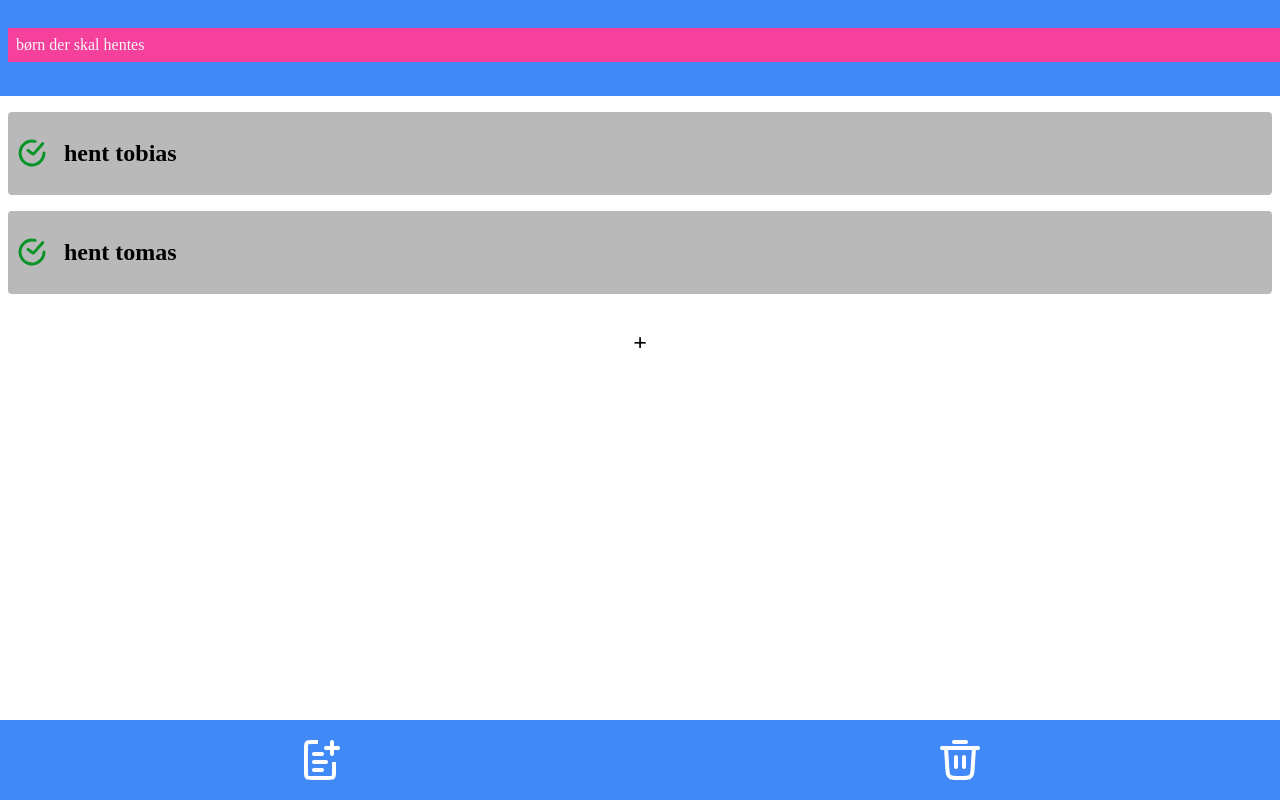
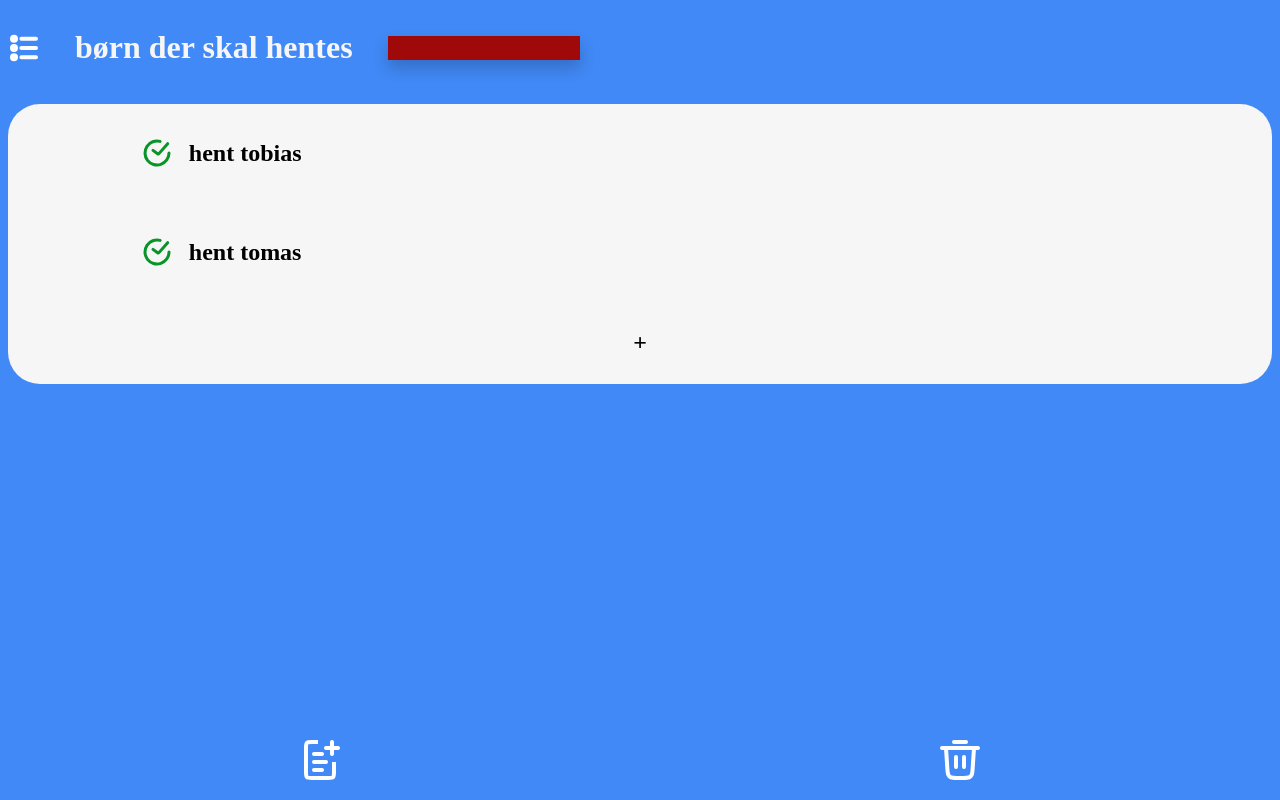
Before and after one commit to techcollege-hf/to-do-app, a plain HTML site: page index.html in a window 1280 px wide. Both pictures are taken after a click on the icon 24 px from the left and 47 px from the top of the page. Shown: the top 800 px of the page. Drawn offline with Linux system fonts and the light colour scheme.

Commit message:
some change
yep cant remember

```diff
--- a/assets/css/site.css
+++ b/assets/css/site.css
@@ -1,57 +1,60 @@
-:root{
-    --Accent-color:#4189F6;
-    --inverted-text:#F6F6F6;
-    --text-color:#000000;
-    --element-bg:#B9B9B9;
+:root {
+  --Accent-color: #4189f6;
+  --inverted-text: #f6f6f6;
+  --text-color: #000000;
+  --element-bg: #b9b9b9;
 }
 
-body{
+body {
   width: 100%;
- height: 100dvh;
+
   margin: 0px;
   padding: 0px;
   display: flex;
   flex-direction: column;
+  background: var(--Accent, #4189f6);
+  position: relative;
 }
 
-header{
+header {
   width: 100%;
   display: inline-flex;
   padding: 8px;
   align-items: center;
   gap: 35px;
   color: var(--inverted-text);
-background: var(--Accent, #4189F6);
+  background: var(--Accent, #4189f6);
 }
 
-#mainList{
+#mainList {
   display: flex;
+
   margin: 8px;
   padding: 8px;
   flex-direction: column;
   align-items: center;
   gap: 16px;
+  background-color: var(--inverted-text);
+  border-radius: 32px;
 }
 
-.listElement{
+.listElement {
   display: flex;
-width: 100%;
+  width: 80%;
 
   padding: 8px;
   align-items: center;
   gap: 16px;
-
   border-radius: 4px;
-background: var(--element-bg);
+  /*   background: var(--element-bg); */
   color: var(--text-color);
 }
 
-.listElement svg path{
+.listElement svg path {
   stroke: rgb(8, 148, 38);
 }
 
-
-footer{
+footer {
   position: fixed;
   bottom: 0;
   width: 100%;
@@ -60,21 +63,24 @@ display: flex;
   justify-content: space-around;
   align-items: center;
 
-background: #4189F6;
-
-
+  background: #4189f6;
 }
 
-#listMenu{
+#listMenu {
   display: block;
-    position: absolute;
-    top: 28px;
-    background: #4189F6;
-    background: #f6419c;
-    width: 100%;
-    padding: 8px;
+  position: relative;
 }
 
-footer svg{
+.listMenuContent {
+  /*  display: none; */
+
+  background-color: #9f0909;
+  min-width: 160px;
+  box-shadow: 0px 8px 16px 0px rgba(0, 0, 0, 0.2);
+  padding: 12px 16px;
+  z-index: 1;
+}
+
+footer svg {
   margin: 16px 0px;
 }
--- a/assets/js/site.js
+++ b/assets/js/site.js
@@ -1,10 +1,10 @@
 // write cool JS hwere!!
 
-let todoLists=[]
+let todoLists = []
 
-let activeTodoList={
+let activeTodoList = {
     name: "børn der skal hentes",
-    items:['hent tobias', 'hent tomas']
+    items: ['hent tobias', 'hent tomas']
 }
 
 // statics
@@ -24,7 +24,7 @@ showListButton.addEventListener('click', showListMenu)
 
 initApp()
 
-function initApp(){
+function initApp() {
     // skift ud med load fra local storage
     todoLists.push(activeTodoList)
 
@@ -34,74 +34,83 @@ function initApp(){
 
 
 
-function listCallback(event){
-    console.log(event.currentTarget.dataset.index);
-    let index = event.currentTarget.dataset.index
-    let item = activeTodoList.items[index]
-    activeTodoList.items.splice(index,1)
-    renderTodoLists()
+function listCallback(event) {
+
+    console.log(event);
+    let menu = document.getElementById('menuContent')
+    menu.style.display = null
+
+    //console.log(event.currentTarget.dataset.index);
+    /*   let index = event.currentTarget.dataset.index
+      let item = activeTodoList.items[index]
+      activeTodoList.items.splice(index, 1)
+      renderTodoLists() */
 }
 
-function newItem(){
+function newItem() {
     let item = prompt("ny opgave")
-    if(item!=null && item!=''){
+    if (item != null && item != '') {
         activeTodoList.items.push(item)
         renderTodoLists()
     }
 
 }
 
-function newList(){
+function newList() {
     let newList = prompt("ny liste")
 
-    if(newList!=null && newList!=''){
+    if (newList != null && newList != '') {
 
-        activeTodoList={
-            name:newList,
-            items:[]
+        activeTodoList = {
+            name: newList,
+            items: []
         }
         renderTodoLists()
     }
 
 }
 
-function deleteList(event){
+function deleteList(event) {
     let index = event.currentTarget.dataset.index
-    todoLists.splice(index,1)
+    todoLists.splice(index, 1)
     renderTodoLists()
 }
 
 
-function showListMenu(event){
+function showListMenu(event) {
 
-    let menu = document.getElementById('listMenu')
-    menu.innerHTML=''
-    menu.style.display='block'
-    todoLists.forEach((list,index)=>{
-        let myItem=`<div class="listMenuElement" data-index="${index}">${list.name}</div>`
-        menu.innerHTML+=myItem
+    let menu = document.getElementById('menuContent')
+    menu.innerHTML = ''
+
+    todoLists.forEach((list, index) => {
+
+
+        // let myItem = `<div class="listMenuElement" onclick="listCallback()" data-index="${index}">${list.name}</div>`
+        menu.innerHTML += myItem
+
+
     })
-
+    menu.style.display = 'block'
 }
 
 
 // view code ---------------------------------------------------------------------------------
 
-function renderTodoLists(){
+function renderTodoLists() {
 
 
-    todoListItems.innerHTML=''
+    todoListItems.innerHTML = ''
 
-    activeTodoList.items.forEach((item,index)=>{
-        let myItem=` <span class="listElement" > <svg data-index="${index}" onclick="listCallback(event)" xmlns="http://www.w3.org/2000/svg" width="32" height="32" viewBox="0 0 32 32" fill="none">
+    activeTodoList.items.forEach((item, index) => {
+        let myItem = ` <span class="listElement" > <svg data-index="${index}" onclick="listCallback(event)" xmlns="http://www.w3.org/2000/svg" width="32" height="32" viewBox="0 0 32 32" fill="none">
         <path d="M12 13.3333L16.5914 16.7769C17.0099 17.0908 17.5996 17.0291 17.944 16.6354L26.6667 6.66666" stroke="white" stroke-width="3" stroke-linecap="round"/>
         <path d="M28 16C28 18.5073 27.2146 20.9517 25.7542 22.9897C24.2937 25.0278 22.2315 26.5572 19.8573 27.3632C17.483 28.1691 14.9159 28.2111 12.5166 27.4833C10.1172 26.7554 8.00612 25.2943 6.47976 23.3051C4.9534 21.3159 4.08846 18.8986 4.00642 16.3926C3.92439 13.8867 4.62937 11.4179 6.02236 9.33316C7.41536 7.2484 9.42638 5.65233 11.773 4.76913C14.1196 3.88592 16.6839 3.75995 19.1058 4.40889" stroke="white" stroke-width="3" stroke-linecap="round"/>
         </svg><h2>${item}</h2></span>`
-        todoListItems.innerHTML+=myItem
+        todoListItems.innerHTML += myItem
     })
 
-    listNameElement.innerHTML=activeTodoList.name
+    listNameElement.innerHTML = activeTodoList.name
 
-    todoListItems.innerHTML+='<h2 onclick="newItem()" >+</h2>'
+    todoListItems.innerHTML += '<h2 onclick="newItem()" >+</h2>'
 
 }
--- a/index.html
+++ b/index.html
@@ -18,16 +18,25 @@
 
 <body>
     <header>
-        <svg id="showListButton" xmlns="http://www.w3.org/2000/svg" width="32" height="32" viewBox="0 0 32 32" fill="none">
-            <path d="M8 6.66666C8 7.77123 7.10457 8.66666 6 8.66666C4.89543 8.66666 4 7.77123 4 6.66666C4 5.56209 4.89543 4.66666 6 4.66666C7.10457 4.66666 8 5.56209 8 6.66666Z" fill="white"/>
-            <path d="M8 25.3333C8 26.4379 7.10457 27.3333 6 27.3333C4.89543 27.3333 4 26.4379 4 25.3333C4 24.2288 4.89543 23.3333 6 23.3333C7.10457 23.3333 8 24.2288 8 25.3333Z" fill="white"/>
-            <path d="M8 16C8 17.1046 7.10457 18 6 18C4.89543 18 4 17.1046 4 16C4 14.8954 4.89543 14 6 14C7.10457 14 8 14.8954 8 16Z" fill="white"/>
-            <path d="M28 6.66666L13.3333 6.66666M28 25.3333L13.3333 25.3333M28 16L13.3333 16M8 6.66666C8 7.77123 7.10457 8.66666 6 8.66666C4.89543 8.66666 4 7.77123 4 6.66666C4 5.56209 4.89543 4.66666 6 4.66666C7.10457 4.66666 8 5.56209 8 6.66666ZM8 25.3333C8 26.4379 7.10457 27.3333 6 27.3333C4.89543 27.3333 4 26.4379 4 25.3333C4 24.2288 4.89543 23.3333 6 23.3333C7.10457 23.3333 8 24.2288 8 25.3333ZM8 16C8 17.1046 7.10457 18 6 18C4.89543 18 4 17.1046 4 16C4 14.8954 4.89543 14 6 14C7.10457 14 8 14.8954 8 16Z" stroke="white" stroke-width="4" stroke-linecap="round" stroke-linejoin="round"/>
-            </svg>
+        <svg id="showListButton" xmlns="http://www.w3.org/2000/svg" width="32" height="32" viewBox="0 0 32 32"
+            fill="none">
+            <path
+                d="M8 6.66666C8 7.77123 7.10457 8.66666 6 8.66666C4.89543 8.66666 4 7.77123 4 6.66666C4 5.56209 4.89543 4.66666 6 4.66666C7.10457 4.66666 8 5.56209 8 6.66666Z"
+                fill="white" />
+            <path
+                d="M8 25.3333C8 26.4379 7.10457 27.3333 6 27.3333C4.89543 27.3333 4 26.4379 4 25.3333C4 24.2288 4.89543 23.3333 6 23.3333C7.10457 23.3333 8 24.2288 8 25.3333Z"
+                fill="white" />
+            <path
+                d="M8 16C8 17.1046 7.10457 18 6 18C4.89543 18 4 17.1046 4 16C4 14.8954 4.89543 14 6 14C7.10457 14 8 14.8954 8 16Z"
+                fill="white" />
+            <path
+                d="M28 6.66666L13.3333 6.66666M28 25.3333L13.3333 25.3333M28 16L13.3333 16M8 6.66666C8 7.77123 7.10457 8.66666 6 8.66666C4.89543 8.66666 4 7.77123 4 6.66666C4 5.56209 4.89543 4.66666 6 4.66666C7.10457 4.66666 8 5.56209 8 6.66666ZM8 25.3333C8 26.4379 7.10457 27.3333 6 27.3333C4.89543 27.3333 4 26.4379 4 25.3333C4 24.2288 4.89543 23.3333 6 23.3333C7.10457 23.3333 8 24.2288 8 25.3333ZM8 16C8 17.1046 7.10457 18 6 18C4.89543 18 4 17.1046 4 16C4 14.8954 4.89543 14 6 14C7.10457 14 8 14.8954 8 16Z"
+                stroke="white" stroke-width="4" stroke-linecap="round" stroke-linejoin="round" />
+        </svg>
         <h1 id="activeListName">List name</h1>
 
         <nav id="listMenu">
-
+            <div id="menuContent" class="listMenuContent"></div>
         </nav>
 
     </header>
@@ -38,18 +47,24 @@
 
 
     <footer>
-        <svg id="newListButton" xmlns="http://www.w3.org/2000/svg" width="48" height="48" viewBox="0 0 48 48" fill="none">
-            <path d="M18 26L30 26" stroke="white" stroke-width="4" stroke-linecap="round"/>
-            <path d="M18 18L26 18" stroke="white" stroke-width="4" stroke-linecap="round"/>
-            <path d="M18 34L26 34" stroke="white" stroke-width="4" stroke-linecap="round"/>
-            <path d="M38 26V36C38 38.8284 38 40.2426 37.1213 41.1213C36.2426 42 34.8284 42 32 42H16C13.1716 42 11.7574 42 10.8787 41.1213C10 40.2426 10 38.8284 10 36V12C10 9.17157 10 7.75736 10.8787 6.87868C11.7574 6 13.1716 6 16 6H22" stroke="white" stroke-width="4"/>
-            <path d="M36 6L36 18" stroke="white" stroke-width="4" stroke-linecap="round"/>
-            <path d="M42 12L30 12" stroke="white" stroke-width="4" stroke-linecap="round"/>
-            </svg>
+        <svg id="newListButton" xmlns="http://www.w3.org/2000/svg" width="48" height="48" viewBox="0 0 48 48"
+            fill="none">
+            <path d="M18 26L30 26" stroke="white" stroke-width="4" stroke-linecap="round" />
+            <path d="M18 18L26 18" stroke="white" stroke-width="4" stroke-linecap="round" />
+            <path d="M18 34L26 34" stroke="white" stroke-width="4" stroke-linecap="round" />
+            <path
+                d="M38 26V36C38 38.8284 38 40.2426 37.1213 41.1213C36.2426 42 34.8284 42 32 42H16C13.1716 42 11.7574 42 10.8787 41.1213C10 40.2426 10 38.8284 10 36V12C10 9.17157 10 7.75736 10.8787 6.87868C11.7574 6 13.1716 6 16 6H22"
+                stroke="white" stroke-width="4" />
+            <path d="M36 6L36 18" stroke="white" stroke-width="4" stroke-linecap="round" />
+            <path d="M42 12L30 12" stroke="white" stroke-width="4" stroke-linecap="round" />
+        </svg>
 
-            <svg id="deleteListButton" xmlns="http://www.w3.org/2000/svg" width="48" height="48" viewBox="0 0 48 48" fill="none">
-                <path d="M18 6H30M6 12H42M38 12L36.5974 33.0386C36.387 36.1951 36.2818 37.7733 35.6 38.97C34.9998 40.0236 34.0945 40.8706 33.0033 41.3994C31.7639 42 30.1822 42 27.0187 42H20.9813C17.8178 42 16.2361 42 14.9967 41.3994C13.9055 40.8706 13.0002 40.0236 12.4 38.97C11.7182 37.7733 11.613 36.1951 11.4026 33.0386L10 12M20 21V31M28 21V31" stroke="white" stroke-width="4" stroke-linecap="round" stroke-linejoin="round"/>
-                </svg>
+        <svg id="deleteListButton" xmlns="http://www.w3.org/2000/svg" width="48" height="48" viewBox="0 0 48 48"
+            fill="none">
+            <path
+                d="M18 6H30M6 12H42M38 12L36.5974 33.0386C36.387 36.1951 36.2818 37.7733 35.6 38.97C34.9998 40.0236 34.0945 40.8706 33.0033 41.3994C31.7639 42 30.1822 42 27.0187 42H20.9813C17.8178 42 16.2361 42 14.9967 41.3994C13.9055 40.8706 13.0002 40.0236 12.4 38.97C11.7182 37.7733 11.613 36.1951 11.4026 33.0386L10 12M20 21V31M28 21V31"
+                stroke="white" stroke-width="4" stroke-linecap="round" stroke-linejoin="round" />
+        </svg>
 
     </footer>
 
```
Lines whose indentation alone changed are shown as unchanged.
